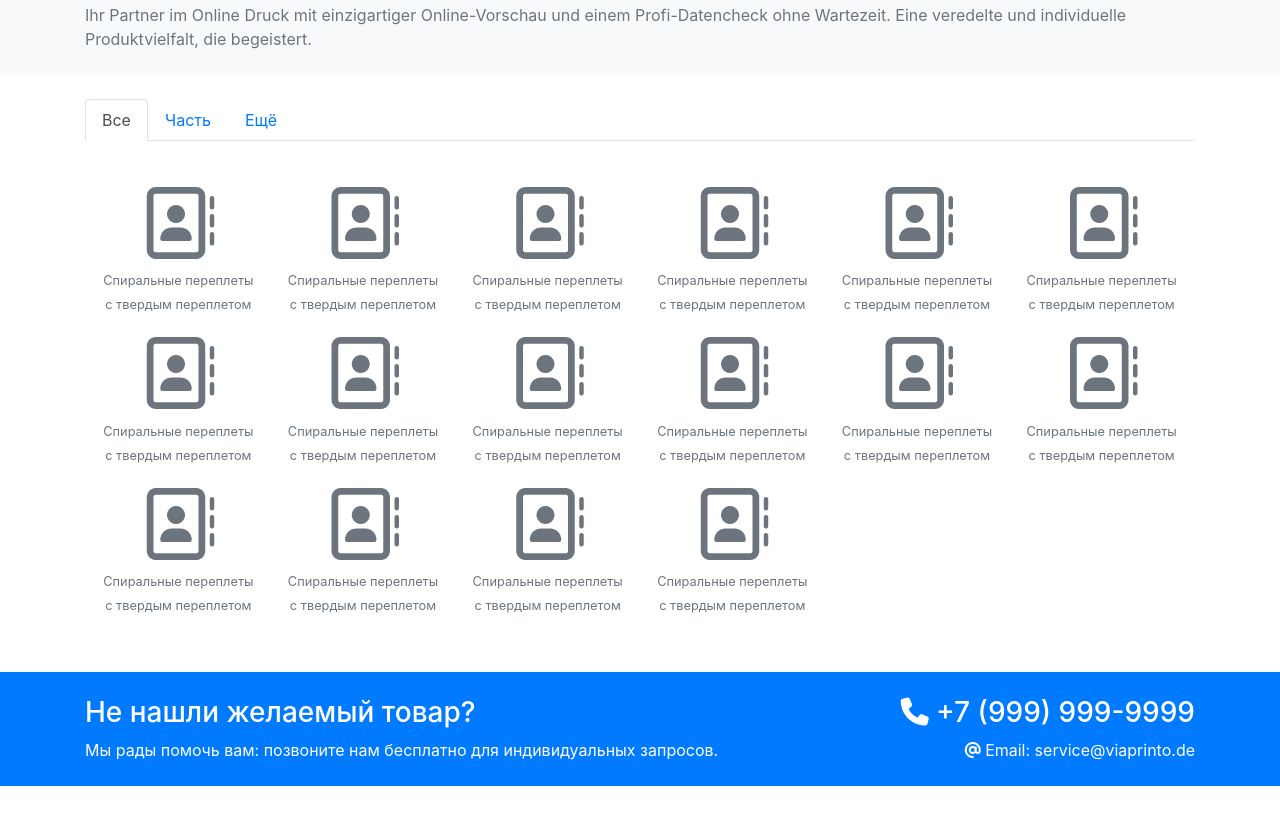
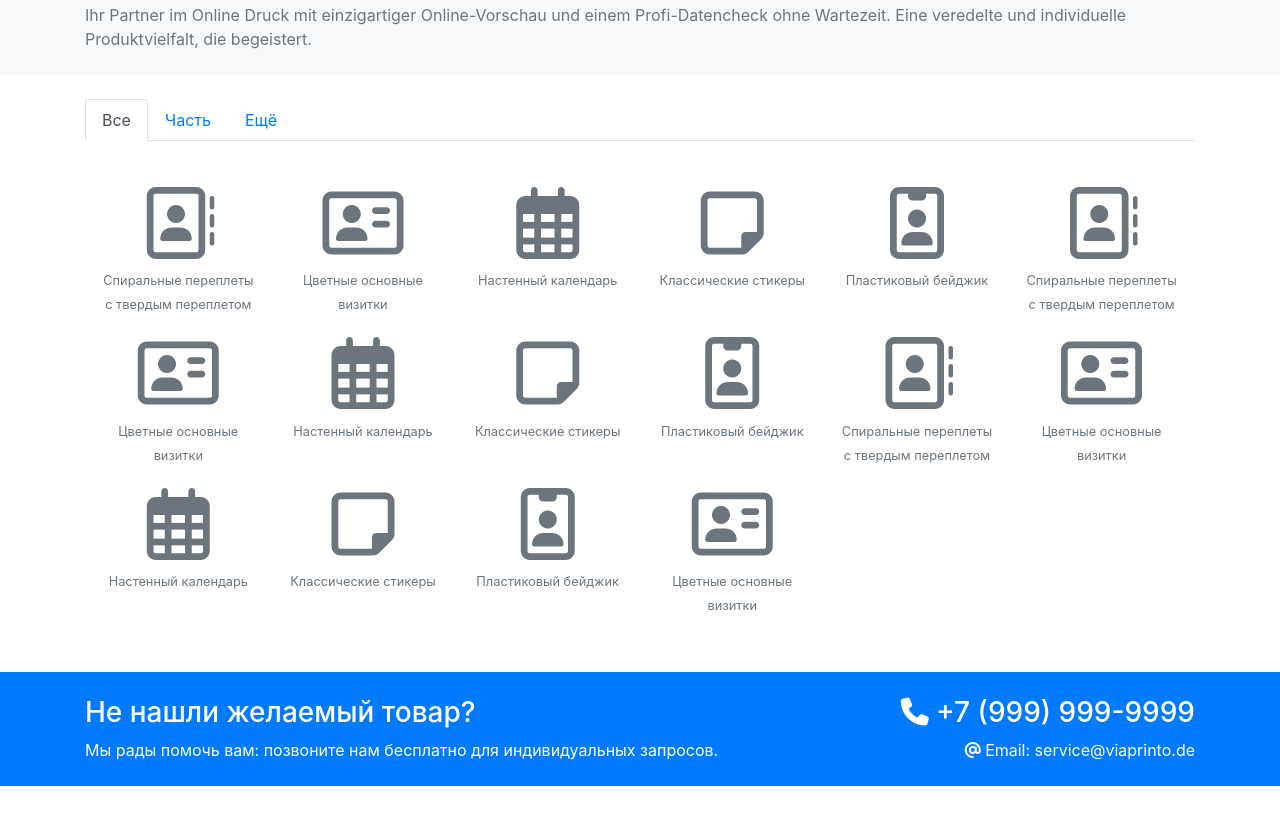
Before and after one commit to max-sanch/PrintoPlace-front, a plain HTML site: page index.html in a window 1280 px wide. Shown: the part 584-1408 px from the top of the page. Drawn offline with nearby package versions, Linux system fonts and the light colour scheme.

Commit message:
minor fix

```diff
--- a/index.html
+++ b/index.html
@@ -122,84 +122,84 @@
 					<div class="tab-content mt-4 mw-5" id="myTabContent">
 						<div class="tab-pane fade show active text-secondary p-3" id="home" role="tabpanel" aria-labelledby="home-tab">
 							<div class="row text-center">
-								<div class="col-2">
+								<div class="col-4 col-md-2">
 									<a href="one_product.html" class="text-secondary display-3 px-auto"><i class="far fa-address-book"></i></a>
 									<p><small>Спиральные переплеты с твердым переплетом</small></p>
 								</div>
 
-								<div class="col-2">
+								<div class="col-4 col-md-2">
+									<a href="one_product.html" class="text-secondary display-3 px-auto"><i class="far fa-address-card"></i></a>
+									<p><small>Цветные основные визитки</small></p>
+								</div>
+
+								<div class="col-4 col-md-2">
+									<a href="one_product.html" class="text-secondary display-3 px-auto"><i class="far fa-calendar-alt"></i></a>
+									<p><small>Настенный календарь</small></p>
+								</div>
+
+								<div class="col-4 col-md-2">
+									<a href="one_product.html" class="text-secondary display-3 px-auto"><i class="far fa-sticky-note"></i></a>
+									<p><small>Классические стикеры</small></p>
+								</div>
+
+								<div class="col-4 col-md-2">
+									<a href="one_product.html" class="text-secondary display-3 px-auto"><i class="far fa-id-badge"></i></a>
+									<p><small>Пластиковый бейджик</small></p>
+								</div>
+
+								<div class="col-4 col-md-2">
 									<a href="one_product.html" class="text-secondary display-3 px-auto"><i class="far fa-address-book"></i></a>
 									<p><small>Спиральные переплеты с твердым переплетом</small></p>
 								</div>
 
-								<div class="col-2">
+								<div class="col-4 col-md-2">
+									<a href="one_product.html" class="text-secondary display-3 px-auto"><i class="far fa-address-card"></i></a>
+									<p><small>Цветные основные визитки</small></p>
+								</div>
+
+								<div class="col-4 col-md-2">
+									<a href="one_product.html" class="text-secondary display-3 px-auto"><i class="far fa-calendar-alt"></i></a>
+									<p><small>Настенный календарь</small></p>
+								</div>
+
+								<div class="col-4 col-md-2">
+									<a href="one_product.html" class="text-secondary display-3 px-auto"><i class="far fa-sticky-note"></i></a>
+									<p><small>Классические стикеры</small></p>
+								</div>
+
+								<div class="col-4 col-md-2">
+									<a href="one_product.html" class="text-secondary display-3 px-auto"><i class="far fa-id-badge"></i></a>
+									<p><small>Пластиковый бейджик</small></p>
+								</div>
+
+								<div class="col-4 col-md-2">
 									<a href="one_product.html" class="text-secondary display-3 px-auto"><i class="far fa-address-book"></i></a>
 									<p><small>Спиральные переплеты с твердым переплетом</small></p>
 								</div>
 
-								<div class="col-2">
-									<a href="one_product.html" class="text-secondary display-3 px-auto"><i class="far fa-address-book"></i></a>
-									<p><small>Спиральные переплеты с твердым переплетом</small></p>
+								<div class="col-4 col-md-2">
+									<a href="one_product.html" class="text-secondary display-3 px-auto"><i class="far fa-address-card"></i></a>
+									<p><small>Цветные основные визитки</small></p>
 								</div>
 
-								<div class="col-2">
-									<a href="one_product.html" class="text-secondary display-3 px-auto"><i class="far fa-address-book"></i></a>
-									<p><small>Спиральные переплеты с твердым переплетом</small></p>
+								<div class="col-4 col-md-2">
+									<a href="one_product.html" class="text-secondary display-3 px-auto"><i class="far fa-calendar-alt"></i></a>
+									<p><small>Настенный календарь</small></p>
 								</div>
 
-								<div class="col-2">
-									<a href="one_product.html" class="text-secondary display-3 px-auto"><i class="far fa-address-book"></i></a>
-									<p><small>Спиральные переплеты с твердым переплетом</small></p>
+								<div class="col-4 col-md-2">
+									<a href="one_product.html" class="text-secondary display-3 px-auto"><i class="far fa-sticky-note"></i></a>
+									<p><small>Классические стикеры</small></p>
 								</div>
 
-								<div class="col-2">
-									<a href="one_product.html" class="text-secondary display-3 px-auto"><i class="far fa-address-book"></i></a>
-									<p><small>Спиральные переплеты с твердым переплетом</small></p>
+								<div class="col-4 col-md-2">
+									<a href="one_product.html" class="text-secondary display-3 px-auto"><i class="far fa-id-badge"></i></a>
+									<p><small>Пластиковый бейджик</small></p>
 								</div>
 
-								<div class="col-2">
-									<a href="one_product.html" class="text-secondary display-3 px-auto"><i class="far fa-address-book"></i></a>
-									<p><small>Спиральные переплеты с твердым переплетом</small></p>
-								</div>
-
-								<div class="col-2">
-									<a href="one_product.html" class="text-secondary display-3 px-auto"><i class="far fa-address-book"></i></a>
-									<p><small>Спиральные переплеты с твердым переплетом</small></p>
-								</div>
-
-								<div class="col-2">
-									<a href="one_product.html" class="text-secondary display-3 px-auto"><i class="far fa-address-book"></i></a>
-									<p><small>Спиральные переплеты с твердым переплетом</small></p>
-								</div>
-
-								<div class="col-2">
-									<a href="one_product.html" class="text-secondary display-3 px-auto"><i class="far fa-address-book"></i></a>
-									<p><small>Спиральные переплеты с твердым переплетом</small></p>
-								</div>
-
-								<div class="col-2">
-									<a href="one_product.html" class="text-secondary display-3 px-auto"><i class="far fa-address-book"></i></a>
-									<p><small>Спиральные переплеты с твердым переплетом</small></p>
-								</div>
-
-								<div class="col-2">
-									<a href="one_product.html" class="text-secondary display-3 px-auto"><i class="far fa-address-book"></i></a>
-									<p><small>Спиральные переплеты с твердым переплетом</small></p>
-								</div>
-
-								<div class="col-2">
-									<a href="one_product.html" class="text-secondary display-3 px-auto"><i class="far fa-address-book"></i></a>
-									<p><small>Спиральные переплеты с твердым переплетом</small></p>
-								</div>
-
-								<div class="col-2">
-									<a href="one_product.html" class="text-secondary display-3 px-auto"><i class="far fa-address-book"></i></a>
-									<p><small>Спиральные переплеты с твердым переплетом</small></p>
-								</div>
-
-								<div class="col-2">
-									<a href="one_product.html" class="text-secondary display-3 px-auto"><i class="far fa-address-book"></i></a>
-									<p><small>Спиральные переплеты с твердым переплетом</small></p>
+								<div class="col-4 col-md-2">
+									<a href="one_product.html" class="text-secondary display-3 px-auto"><i class="far fa-address-card"></i></a>
+									<p><small>Цветные основные визитки</small></p>
 								</div>
 
 							</div>
@@ -207,81 +207,81 @@
 
 						<div class="tab-pane fade p-3" id="profile" role="tabpanel" aria-labelledby="profile-tab">
 							<div class="row text-center">
-								<div class="col-2">
+								<div class="col-4 col-md-2">
+									<a href="one_product.html" class="text-secondary display-3 px-auto"><i class="far fa-id-badge"></i></a>
+									<p><small>Пластиковый бейджик</small></p>
+								</div>
+
+								<div class="col-4 col-md-2">
 									<a href="one_product.html" class="text-secondary display-3 px-auto"><i class="far fa-address-book"></i></a>
 									<p><small>Спиральные переплеты с твердым переплетом</small></p>
 								</div>
 
-								<div class="col-2">
-									<a href="one_product.html" class="text-secondary display-3 px-auto"><i class="far fa-address-book"></i></a>
-									<p><small>Спиральные переплеты с твердым переплетом</small></p>
+								<div class="col-4 col-md-2">
+									<a href="one_product.html" class="text-secondary display-3 px-auto"><i class="far fa-address-card"></i></a>
+									<p><small>Цветные основные визитки</small></p>
 								</div>
 
-								<div class="col-2">
-									<a href="one_product.html" class="text-secondary display-3 px-auto"><i class="far fa-address-book"></i></a>
-									<p><small>Спиральные переплеты с твердым переплетом</small></p>
+								<div class="col-4 col-md-2">
+									<a href="one_product.html" class="text-secondary display-3 px-auto"><i class="far fa-calendar-alt"></i></a>
+									<p><small>Настенный календарь</small></p>
 								</div>
 
-								<div class="col-2">
-									<a href="one_product.html" class="text-secondary display-3 px-auto"><i class="far fa-address-book"></i></a>
-									<p><small>Спиральные переплеты с твердым переплетом</small></p>
+								<div class="col-4 col-md-2">
+									<a href="one_product.html" class="text-secondary display-3 px-auto"><i class="far fa-sticky-note"></i></a>
+									<p><small>Классические стикеры</small></p>
 								</div>
 
-								<div class="col-2">
-									<a href="one_product.html" class="text-secondary display-3 px-auto"><i class="far fa-address-book"></i></a>
-									<p><small>Спиральные переплеты с твердым переплетом</small></p>
-								</div>
-
-								<div class="col-2">
-									<a href="one_product.html" class="text-secondary display-3 px-auto"><i class="far fa-address-book"></i></a>
-									<p><small>Спиральные переплеты с твердым переплетом</small></p>
+								<div class="col-4 col-md-2">
+									<a href="one_product.html" class="text-secondary display-3 px-auto"><i class="far fa-id-badge"></i></a>
+									<p><small>Пластиковый бейджик</small></p>
 								</div>
 							</div>
 						</div>
 
 						<div class="tab-pane fade p-3" id="contact" role="tabpanel" aria-labelledby="contact-tab">
 							<div class="row text-center">
-								<div class="col-2">
+								<div class="col-4 col-md-2">
+									<a href="one_product.html" class="text-secondary display-3 px-auto"><i class="far fa-calendar-alt"></i></a>
+									<p><small>Настенный календарь</small></p>
+								</div>
+
+								<div class="col-4 col-md-2">
+									<a href="one_product.html" class="text-secondary display-3 px-auto"><i class="far fa-sticky-note"></i></a>
+									<p><small>Классические стикеры</small></p>
+								</div>
+
+								<div class="col-4 col-md-2">
+									<a href="one_product.html" class="text-secondary display-3 px-auto"><i class="far fa-id-badge"></i></a>
+									<p><small>Пластиковый бейджик</small></p>
+								</div>
+
+								<div class="col-4 col-md-2">
 									<a href="one_product.html" class="text-secondary display-3 px-auto"><i class="far fa-address-book"></i></a>
 									<p><small>Спиральные переплеты с твердым переплетом</small></p>
 								</div>
 
-								<div class="col-2">
-									<a href="one_product.html" class="text-secondary display-3 px-auto"><i class="far fa-address-book"></i></a>
-									<p><small>Спиральные переплеты с твердым переплетом</small></p>
+								<div class="col-4 col-md-2">
+									<a href="one_product.html" class="text-secondary display-3 px-auto"><i class="far fa-address-card"></i></a>
+									<p><small>Цветные основные визитки</small></p>
 								</div>
 
-								<div class="col-2">
-									<a href="one_product.html" class="text-secondary display-3 px-auto"><i class="far fa-address-book"></i></a>
-									<p><small>Спиральные переплеты с твердым переплетом</small></p>
+								<div class="col-4 col-md-2">
+									<a href="one_product.html" class="text-secondary display-3 px-auto"><i class="far fa-calendar-alt"></i></a>
+									<p><small>Настенный календарь</small></p>
 								</div>
 
-								<div class="col-2">
-									<a href="one_product.html" class="text-secondary display-3 px-auto"><i class="far fa-address-book"></i></a>
-									<p><small>Спиральные переплеты с твердым переплетом</small></p>
+								<div class="col-4 col-md-2">
+									<a href="one_product.html" class="text-secondary display-3 px-auto"><i class="far fa-sticky-note"></i></a>
+									<p><small>Классические стикеры</small></p>
 								</div>
 
-								<div class="col-2">
-									<a href="one_product.html" class="text-secondary display-3 px-auto"><i class="far fa-address-book"></i></a>
-									<p><small>Спиральные переплеты с твердым переплетом</small></p>
+								<div class="col-4 col-md-2">
+									<a href="one_product.html" class="text-secondary display-3 px-auto"><i class="far fa-id-badge"></i></a>
+									<p><small>Пластиковый бейджик</small></p>
 								</div>
 
-								<div class="col-2">
-									<a href="one_product.html" class="text-secondary display-3 px-auto"><i class="far fa-address-book"></i></a>
-									<p><small>Спиральные переплеты с твердым переплетом</small></p>
-								</div>
-
-								<div class="col-2">
-									<a href="one_product.html" class="text-secondary display-3 px-auto"><i class="far fa-address-book"></i></a>
-									<p><small>Спиральные переплеты с твердым переплетом</small></p>
-								</div>
-
-								<div class="col-2">
-									<a href="one_product.html" class="text-secondary display-3 px-auto"><i class="far fa-address-book"></i></a>
-									<p><small>Спиральные переплеты с твердым переплетом</small></p>
-								</div>
-
-								<div class="col-2">
+								<div class="col-4 col-md-2">
 									<a href="one_product.html" class="text-secondary display-3 px-auto"><i class="far fa-address-book"></i></a>
 									<p><small>Спиральные переплеты с твердым переплетом</small></p>
 								</div>
```
